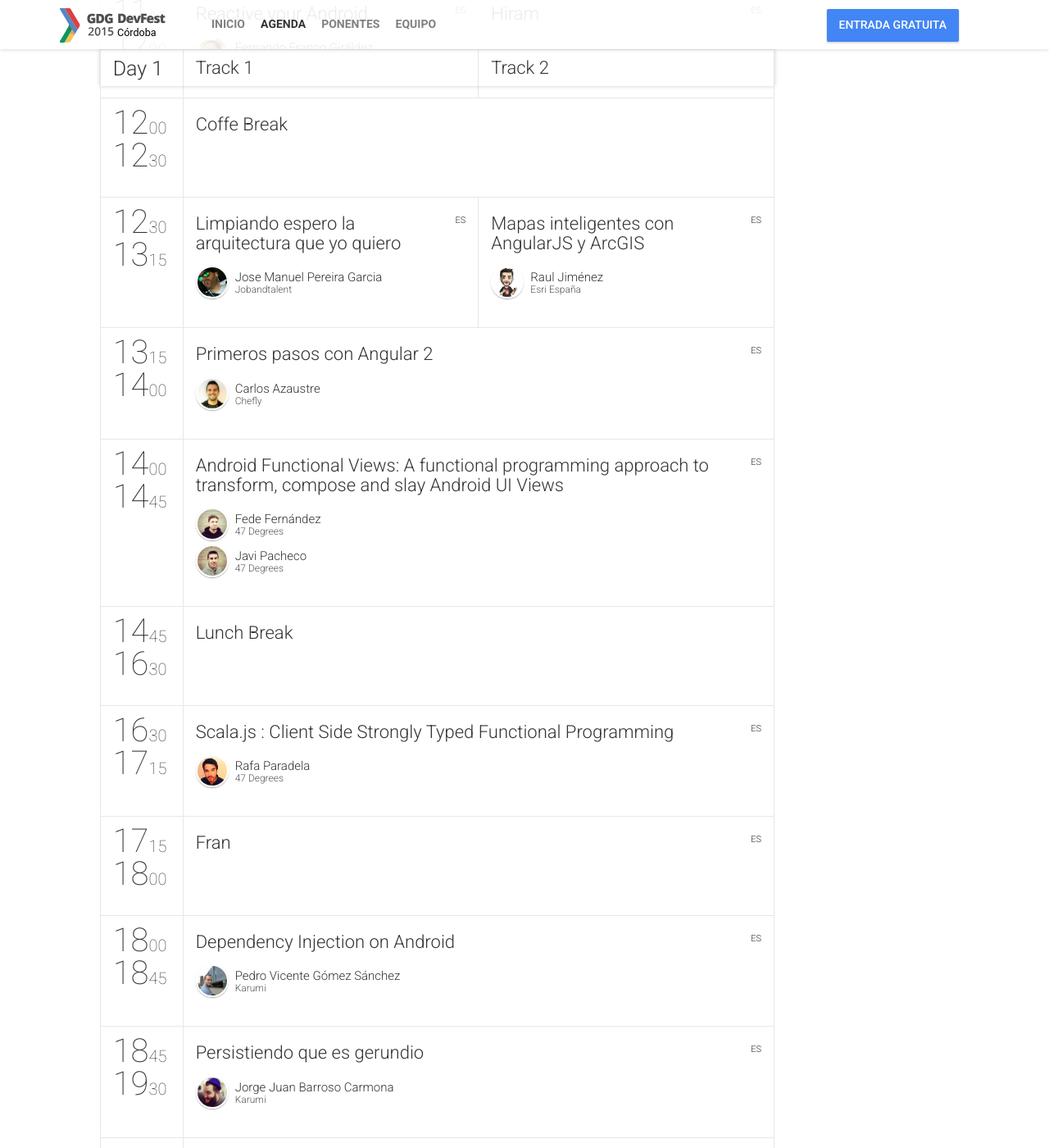
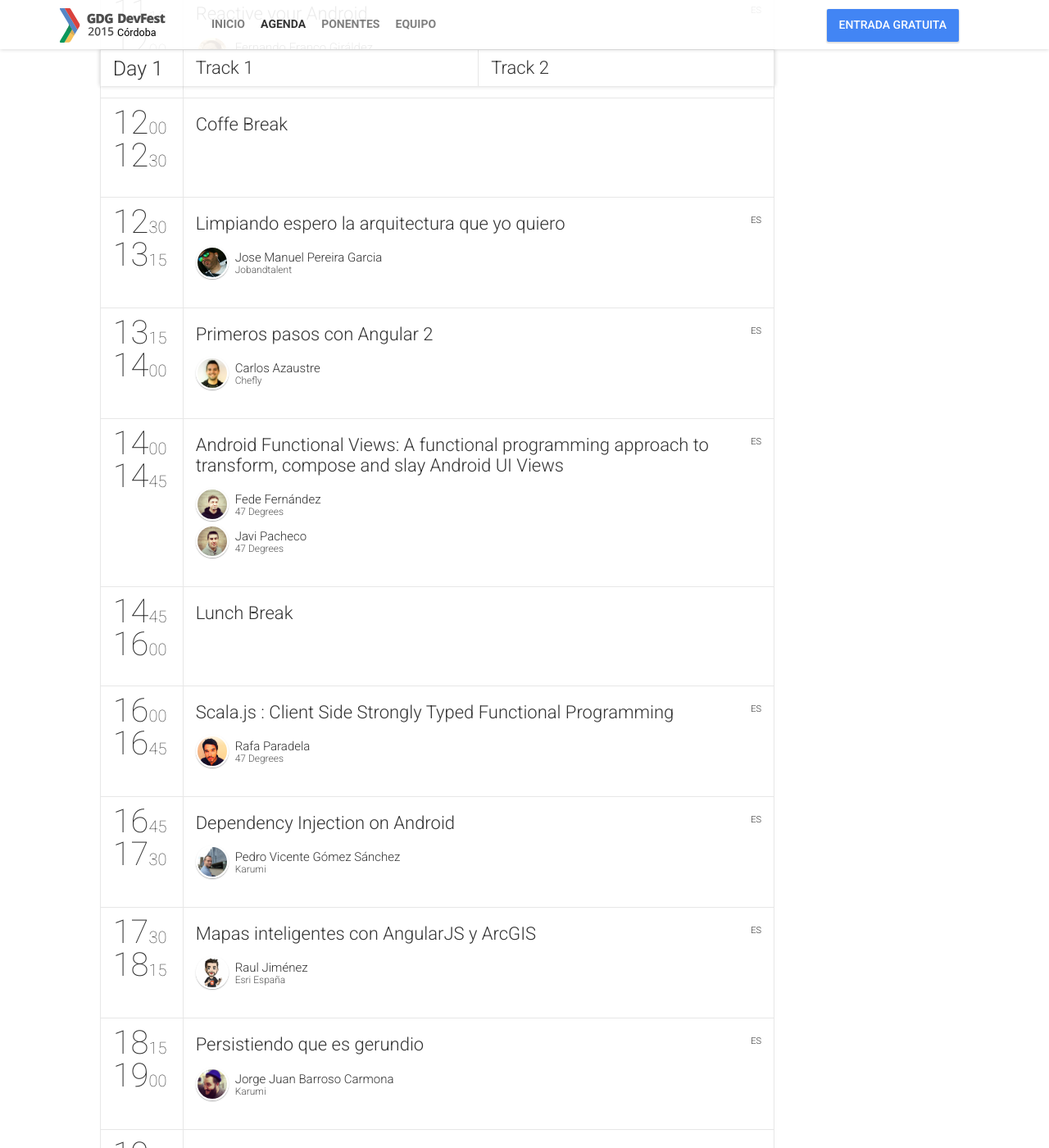
Before and after one commit to GDGCordoba/DevFest2015, a Jekyll site: the page built from schedule.html, in a window 1280 px wide and 1400 px high, scrolled down 1178 px. Shown: the whole window at 82% size. Built offline with Jekyll 4.4.1, drawn with Linux system fonts in a browser that asks for light colours; nearby versions of some CDN libraries; comment, search, counter and statistics services are not loaded; some of the changed text lies outside the part shown.

Commit message:
Reorganizada la agenda

```diff
--- a/_data/schedule.yml
+++ b/_data/schedule.yml
@@ -7,14 +7,14 @@
 
   timeslots:
     - {
-    	startTime: "09:30", #Acreditaciones
-    	endTime: "09:40",
-    	sessionIds: [103]
+    	startTime: "09:00", #Acreditaciones
+    	endTime: "09:30",
+    	sessionIds: [203]
     }
     - {
-    	startTime: "09:40", #Presentación GDG
+    	startTime: "09:30", #Presentación GDG
     	endTime: "09:45",
-    	sessionIds: [203],
+    	sessionIds: [103],
     }
     - {
       startTime: "09:45",
@@ -29,7 +29,7 @@
     - {
       startTime: "11:15",
       endTime: "12:00",
-      sessionIds: [006, 013]
+      sessionIds: [006]
     }
     - {
       startTime: "12:00", #Coffe Break
@@ -39,7 +39,7 @@
     - {
       startTime: "12:30",
       endTime: "13:15",
-      sessionIds: [010, 015]
+      sessionIds: [010]
     }
     - {
       startTime: "13:15",
@@ -53,31 +53,36 @@
     }
     - {
     	startTime: "14:45",#Lunch Break
-    	endTime: "16:30",
+    	endTime: "16:00",
     	sessionIds: [403]
     }
     - {
-      startTime: "16:30",
-      endTime: "17:15",
+      startTime: "16:00",
+      endTime: "16:45",
       sessionIds: [008]
     }
     - {
-      startTime: "17:15",
-      endTime: "18:00",
-      sessionIds: [014]
+      startTime: "16:45",
+      endTime: "17:30",
+      sessionIds: [009]
     }
     - {
-    	startTime: "18:00",
-    	endTime: "18:45",
-    	sessionIds: [009]
+    	startTime: "17:30",
+    	endTime: "18:15",
+    	sessionIds: [014]
     }
     - {
-      startTime: "18:45",
-      endTime: "19:30",
+      startTime: "18:15",
+      endTime: "19:00",
       sessionIds: [001]
     }
     - {
-      startTime: "19:30",
+      startTime: "19:00",
+      endTime: "19:15",
+      sessionIds: [603]
+    }
+    - {
+      startTime: "19:15",
       endTime: "¿?",
       sessionIds: [503]
     }
```
Also changed, not shown: _data/sessions.yml (+8 -10 lines).
